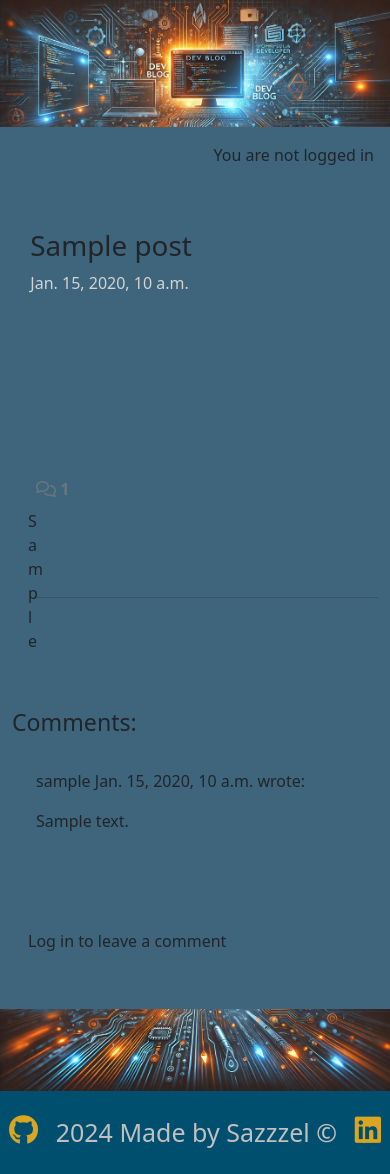
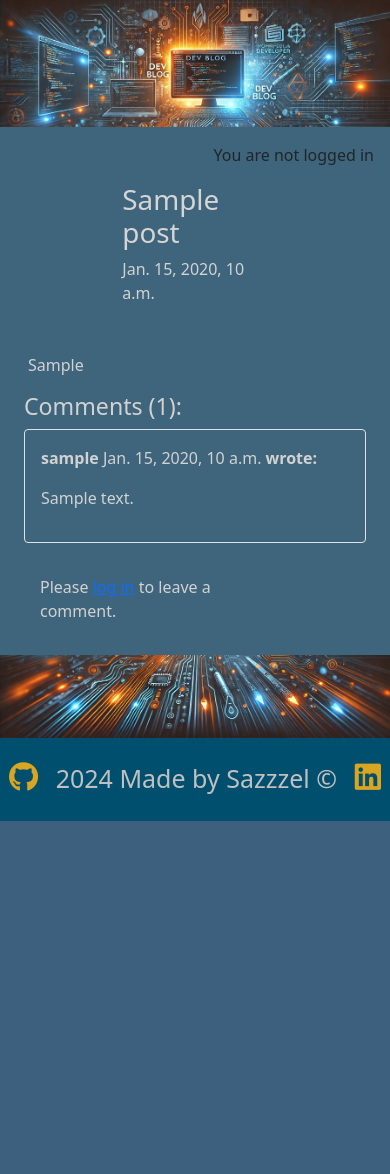
Before and after one commit to Sazzzel/Blogggel, a Django app: a page that uses templates/base.html in a window 390 px wide. Shown: the part 58-1232 px from the top of the page. After the commit the page ends 879 px from the top, so only its background shows below. Run offline with Django 4.2, Linux system fonts and the light colour scheme; tables that the repository leaves empty hold one stand-in row (values such as "Sample post"); some libraries are stand-ins or nearby versions.

Commit message:
Add: styled index.html and post_detail.html, moved if statment for testimonial

```diff
--- a/blogggel/templates/blogggel/post_detail.html
+++ b/blogggel/templates/blogggel/post_detail.html
@@ -4,56 +4,50 @@
 
 <div class="masthead">
     <div class="container">
-        <div class="row g-0">
-            <div class="col-md-6 masthead-text">
+        <div class="masthead-text">
             <!-- Post title goes in these h1 tags -->
             <h1 class="post-title">{{ post.title }}</h1>
             <!-- Post author goes before the | the post's created date goes after -->
             <p class="post-subtitle">{{ post.created_on }}</p>
         </div>
-            <div class="d-none d-md-block col-md-6 masthead-image">
-                <img src="{% static 'images/default.png' %}" class="scale" alt="placeholder">
+        <div class="d-none d-md-block masthead-image">
+            {% if "placeholder" in post.featured_image.url %}
+                <a href="{% url 'post_detail' post.slug %}"><img class="card-img-top"
+                    src="{% static 'images/default.png' %}" alt="placeholder image"> </a>
+            {% else %}
+                <a href="{% url 'post_detail' post.slug %}"><img class="card-img-top"
+                    src=" {{ post.featured_image.url }}" alt="{{ post.title }}"> </a>
+            {% endif %}
+        </div>
+    </div>
+</div>
+
+<div class="container content-section">
+    <div class="row">
+        <!-- Blog Text -->
+        <div class="col-md-12">
+            <div>
+                <div class="card-body article-colour">
+                    <p class="card-text">
+                        {{ post.article | safe }}
+                    </p>
                 </div>
             </div>
         </div>
     </div>
 
-<div class="container">
-    <div class="row">
-        <div class="col card mb-4  mt-3 left  top">
-            <div class="card-body">
-                <!-- The post content goes inside the card-text. -->
-                <!-- Use the | safe filter inside the template tags -->
-                <p class="card-text">
-                    {{ post.article | safe }}
-                </p>
-        </div>
-    </div>
-    <!-- Displaying count of comments -->
-    <div class="row">
-        <div class="col-12">
-            <strong class="text-secondary">
-                <i class="far fa-comments"></i> {{ comment_count }}
-            </strong>
-        </div>
-        <div class="col-12">
-            <hr>
-        </div>
-    </div>
     <!-- Displaying Comments -->
-    <div class="row">
-        <div class="col-md-8 card mb-4  mt-3 ">
-            <h3>Comments:</h3>
-            <div class="card-body">
-                <!-- We want a for loop inside the empty control tags
-            to iterate through each comment in comments -->
+    <div class="container content-section comment-colour">
+        <!-- Comments Section on the Left -->
+        <div class="col-md-8">
+            <h3>Comments ({{ comment_count }}):</h3>
+            <div>
+                <!-- Loop through comments -->
                 {% for comment in comments %}
-                <div class="p-2 comments
-            {% if not comment.approved and comment.author == user %}
-            faded{% elif not comment.approved %} d-none{% endif %}">
-                    <p class="font-weight-bold">
+                    <div class="p-3 mb-3 border rounded">
+                        <p class="fw-bold">
                             {{ comment.author }}
-                        <span class="font-weight-normal">
+                            <span class="fw-normal">
                                 {{ comment.created_on }}
                             </span> wrote:
                         </p>
@@ -66,31 +60,32 @@
                             </p>
                         {% endif %}
                         {% if user.is_authenticated and comment.author == user %}
-                    <button class="btn btn-comment-delete"
+                            <button class="btn btn-sm btn-danger btn-comment-delete"
                                 comment_id="{{ comment.id }}">Delete</button>
-                    <button class="btn btn-comment-edit"
+                            <button class="btn btn-sm btn-secondary btn-comment-edit"
                                 comment_id="{{ comment.id }}">Edit</button>
                         {% endif %}
                     </div>
-                <!-- Our for loop ends here -->
+                {% empty %}
+                    <p>No comments yet. Be the first to comment!</p>
                 {% endfor %}
             </div>
         </div>
-          <!-- Creating New Comments -->
-    <div class="col-md-4 card mb-4 mt-3">
+
+
+        <div>
+            <div class="card sticky-top">
                 <div class="card-body">
                     {% if user.is_authenticated %}
-          <h3>Leave a comment:</h3>
+                        <h3>Leave a Comment:</h3>
                         <p>Posting as: {{ user.username }}</p>
-          <form id="commentForm" method="post"
-            style="margin-top: 1.3em;">
+                        <form id="commentForm" method="post">
                             {{ comment_form | crispy }}
                             {% csrf_token %}
-            <button id="submitButton" type="submit"
-              class="btn btn-signup btn-lg">Submit</button>
+                            <button type="submit" id="submitButton" class="btn btn-primary btn-lg mt-3">Submit</button>
                         </form>
                     {% else %}
-          <p>Log in to leave a comment</p>
+                        <p>Please <a href="{% url 'login' %}">log in</a> to leave a comment.</p>
                     {% endif %}
                 </div>
             </div>
--- a/static/css/style.css
+++ b/static/css/style.css
@@ -4,21 +4,26 @@
     font-weight: 700;
     color: #4A4A4F;
 }
-
+.hero-image {
+    width: 100%;
+    height: 50%;
+}
 .nav-bg {
     background-color: #004f6e;
 }
 .brand-text{
     color: silver;
+    font-size: 20px;
 }
+.link,
 .nav-link{
     color: #FF914D !important;
     transition: color 0.3s ease;
+    font-size: 20px;
 }
 .nav-link:hover {
     color: pink !important;
 }
-
 .active {
     color: #3DA6FF !important;
     text-decoration: underline;
@@ -47,19 +52,26 @@ footer p{
     padding-top: 20px;
     padding-bottom: 70px;
 }
+.signup {
+    padding-bottom: 70px;
+}
+.login {
+    padding-bottom: 70px;
+}
 .py-3{
     padding-bottom: 0;
 }
 .card {
     border: none;
     background-color: transparent;
+    width: 80%;
+    height: 80%;
+    color: #d2d2d2;
 }
 .card-img-top {
     border-radius: 40px;
 }
-.image-container {
-    position: relative;
-}
+
 .testimonial-bg {
     background-color: #004f6e;
     padding-bottom: 0;
@@ -106,7 +118,7 @@ footer p{
 .post-subtitle {
     margin-left: 5%;
     color: lightgray;
-} */
+}
 
 .link {
     color: #23BBBB;
@@ -136,31 +148,20 @@ footer p{
 .btn-edit,
 .btn-comment-edit,
 .btn-testimonial-edit {
-    color: silver;
+    color: #fff;
     background: #E84610;
     margin-left: 20px;
 }
 .btn-signup:hover,
 .btn-signup:active {
     background-color: #fff;
-    color: #23BBBB;
-}
-.btn-like {
     color: #E84610;
-    border: none;
-    background: transparent;
 }
 .btn-delete,
 .btn-comment-delete,
 .btn-testimonial-delete {
     color: #fff;
     background: #E84610;
-}
-.btn-like:hover,
-.btn-like:active {
-    color: #E84610;
-    background: transparent;
-    border: none;
 }
 .image-flash {
     position: absolute;
@@ -173,42 +174,27 @@ footer p{
     width: 100%;
     height: auto;
 }
-.author {
-    color: white;
-    margin: 4px;
-    text-transform: uppercase;
+.masthead {
+    position: relative;
+    margin-bottom: 2rem;
+    justify-self: center;
 }
-.masthead {
-    margin-top: 10px;
-    overflow: hidden;
-    position: relative;
-    display: inline-block;
-    height: 33vh;
-    width: 100%;
-} */
 .masthead-text {
-    background-color: #445261;
-    color: white;
-    position: relative;
+    z-index: 2;
+    justify-self: center;
+    color: #D5D5D5;
 }
-.masthead-image {
-    position: relative;
-    overflow: hidden;
+.masthead-image img {
+    max-height: 50vh;
+    width: auto;
+    justify-self: center;
 }
-.masthead-image:after {
-    content: "";
-    position: absolute;
-    top: 0;
-    right: 90%;
-    height: 100%;
-    width: 150%;
-    background: #445261;
-    -webkit-transform: skew(15deg);
-    -moz-transform: skew(15deg);
-    transform: skew(15deg);
-    z-index: 100;
+.masthead .row {
+    align-items: center;
 }
-
-.faded {
-    color: rgb(172, 175, 175);
+.article-colour {
+    color: #d2d2d2;
 }
+.comment-colour {
+    color: #d2d2d2;
+}
--- a/static/js/comments.js
+++ b/static/js/comments.js
@@ -24,6 +24,7 @@ for (let button of editButtons) {
     commentText.value = commentContent;
     submitButton.innerText = "Update";
     commentForm.setAttribute("action", `edit_comment/${commentId}`);
+    commentForm.scrollIntoView({ behavior: 'smooth', block: 'start' });
   });
 }
 
--- a/templates/account/login.html
+++ b/templates/account/login.html
@@ -12,7 +12,7 @@
         <div class="col-md-8 mt-3 offset-md-2">
             <h3>{% trans "Sign In" %}</h3>
 
-            <p>{% blocktrans %}Welcome back to the code|star blog. To leave a comment or like a post, please log in. If
+            <p>{% blocktrans %}Welcome back to the Blogggel. <br> If
                 you
                 have not created an account yet, then <a class="link" href="{{ signup_url }}">sign up</a>
                 first.{% endblocktrans %}</p>
--- a/templates/account/signup.html
+++ b/templates/account/signup.html
@@ -12,7 +12,7 @@
         <div class="col-md-8 mt-3 offset-md-2">
           <h3>{% trans "Sign Up" %}</h3>
 
-          <p>{% blocktrans %}Welcome back to the code|star blog. Do you already have an account? Then please <a class="link" href="{{ login_url }}">sign in</a> instead..{% endblocktrans %}</p>
+          <p>{% blocktrans %}Welcome back to Blogggel. Do you already have an account? Then please <a class="link" href="{{ login_url }}">sign in</a> instead..{% endblocktrans %}</p>
         </div>
       </div>
       <div class="row">
--- a/templates/base.html
+++ b/templates/base.html
@@ -38,7 +38,7 @@
             alt="Capital B on a metel button. Used as the Bloggel Logo.">
             <span class="brand-text">Blogggel</span>
             </div>
-            <button class="navbar-toggler ms-auto" type="button" data-bs-toggle="collapse"
+            <button class="navbar-toggler ms-auto" type="button" data-bs-toggle="collapse"1
               data-bs-target="#navbarText" aria-controls="navbarText" aria-expanded="false"
               aria-label="Toggle navigation">
               <span class="navbar-toggler-icon"></span>
@@ -68,7 +68,7 @@
             </div>
         </div>
     </nav>
-    <img loading="lazy" src="{% static 'images/HeroImageTop.webp' %}" width="100%" heigh="50%" class="img-fluid fade-in" alt="Computer screen surounded by circet boards">
+    <img loading="lazy" src="{% static 'images/HeroImageTop.webp' %}"  class="img-fluid fade-in hero-img" alt="Computer screen surounded by circet boards">
 
 
      <!-- displaying Django messages -->
```
Also changed, not shown: blogggel/templates/blogggel/index.html (+7 -10 lines). Lines whose indentation alone changed are shown as unchanged.
